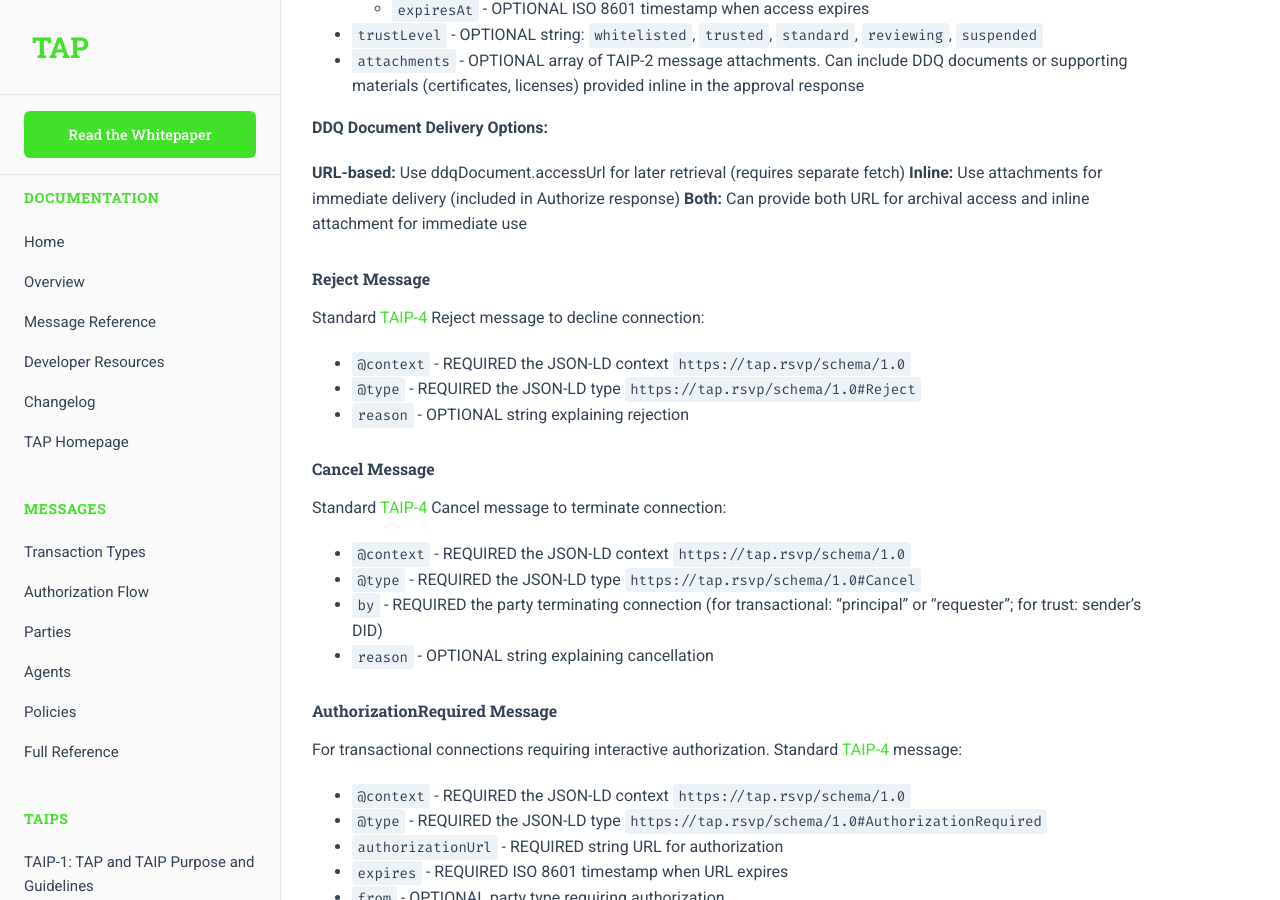
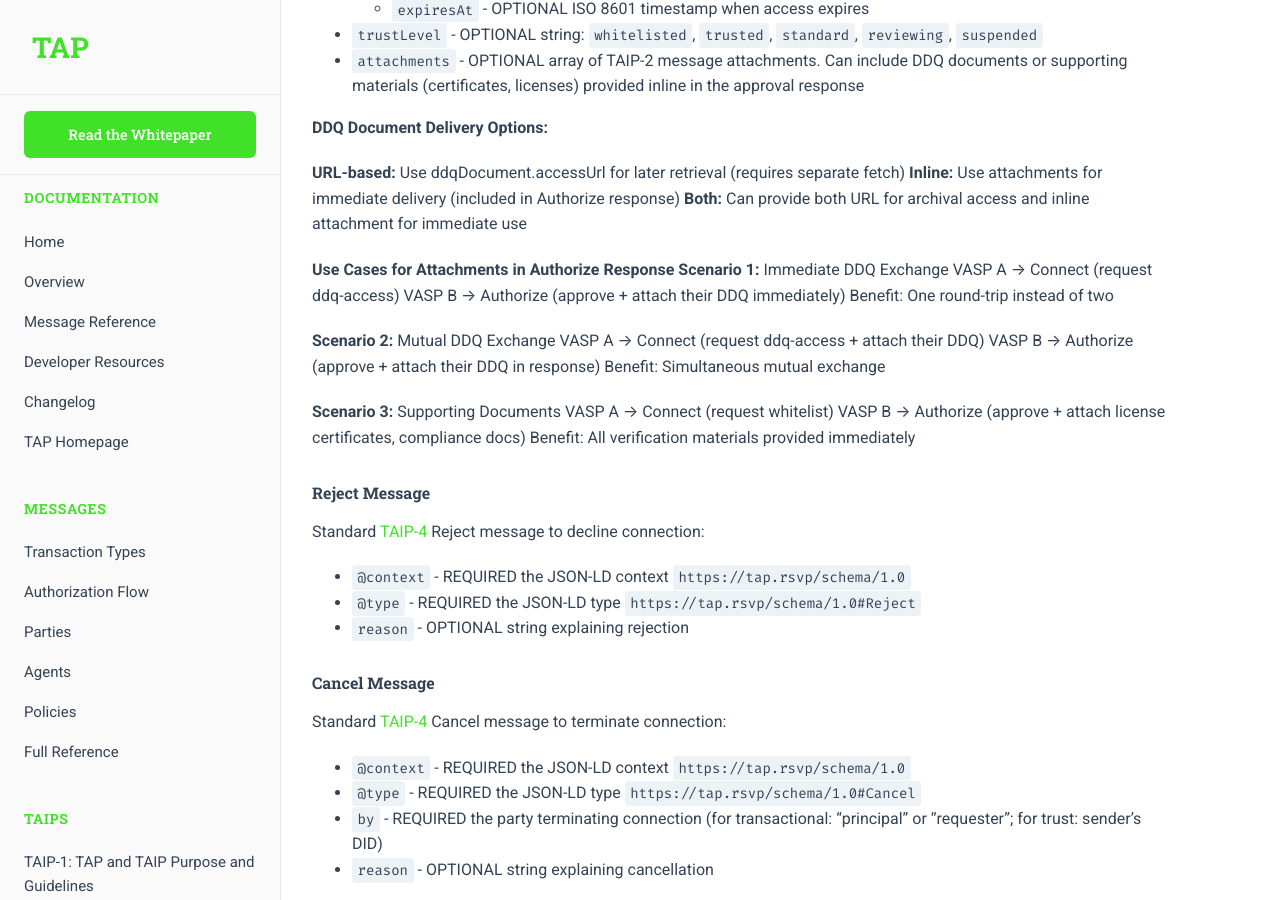
Before and after one commit to TransactionAuthorizationProtocol/TAIPs, a Jekyll site: the page built from TAIPs/taip-15.md, in a window 1280 px wide and 900 px high, scrolled down 8340 px. Built offline with Jekyll 4.4.1, drawn with Linux system fonts in a browser that asks for light colours.

Commit message:
Update taip-15.md

```diff
--- a/TAIPs/taip-15.md
+++ b/TAIPs/taip-15.md
@@ -231,6 +231,21 @@ Authorize body includes additional optional fields:
 **Inline:** Use attachments for immediate delivery (included in Authorize response)
 **Both:** Can provide both URL for archival access and inline attachment for immediate use
 
+**Use Cases for Attachments in Authorize Response**
+**Scenario 1:** Immediate DDQ Exchange
+VASP A → Connect (request ddq-access)
+VASP B → Authorize (approve + attach their DDQ immediately)
+Benefit: One round-trip instead of two
+
+**Scenario 2:** Mutual DDQ Exchange
+VASP A → Connect (request ddq-access + attach their DDQ)
+VASP B → Authorize (approve + attach their DDQ in response)
+Benefit: Simultaneous mutual exchange
+
+**Scenario 3:** Supporting Documents
+VASP A → Connect (request whitelist)
+VASP B → Authorize (approve + attach license certificates, compliance docs)
+Benefit: All verification materials provided immediately
 
 #### Reject Message
 
```
